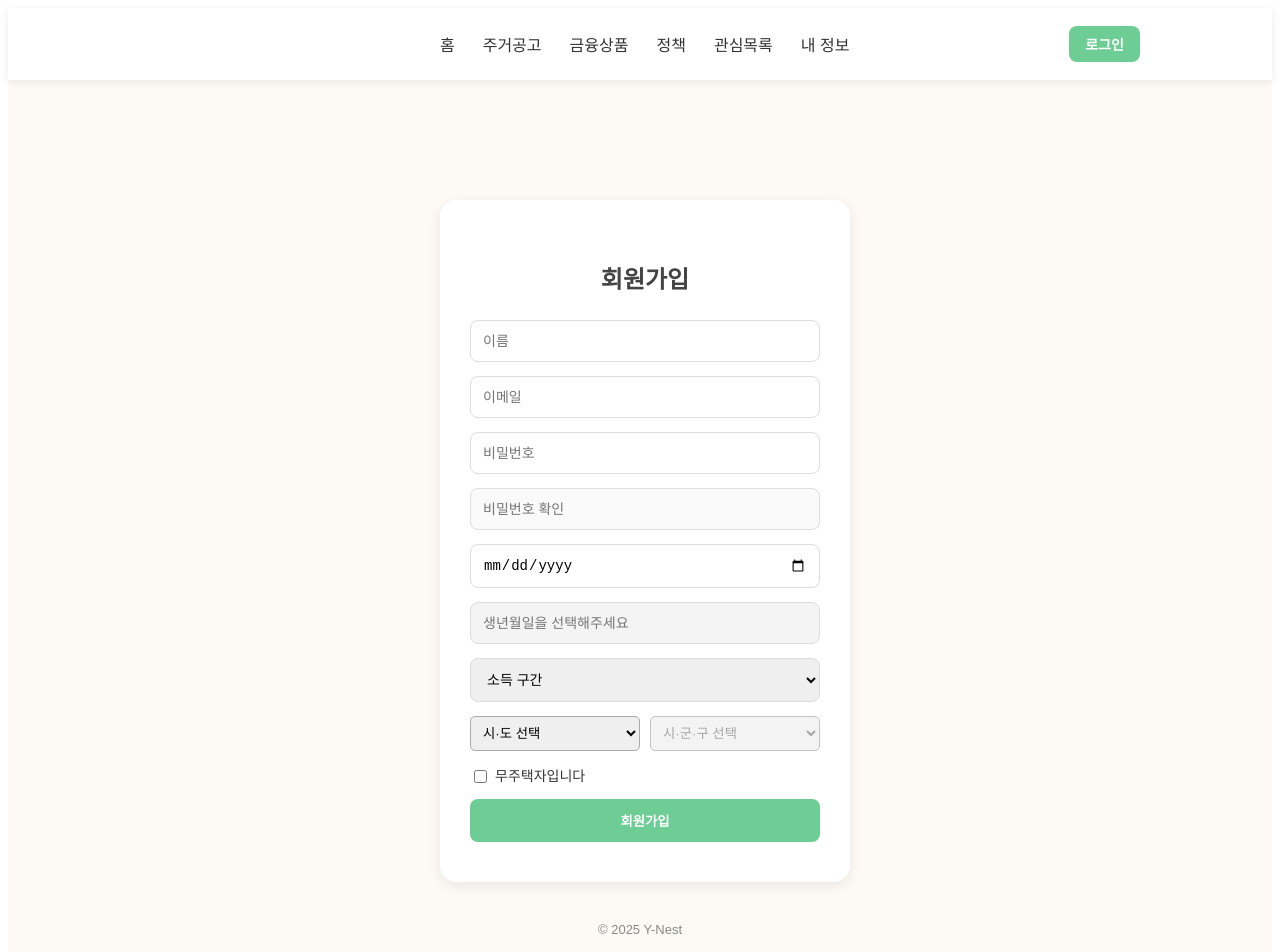
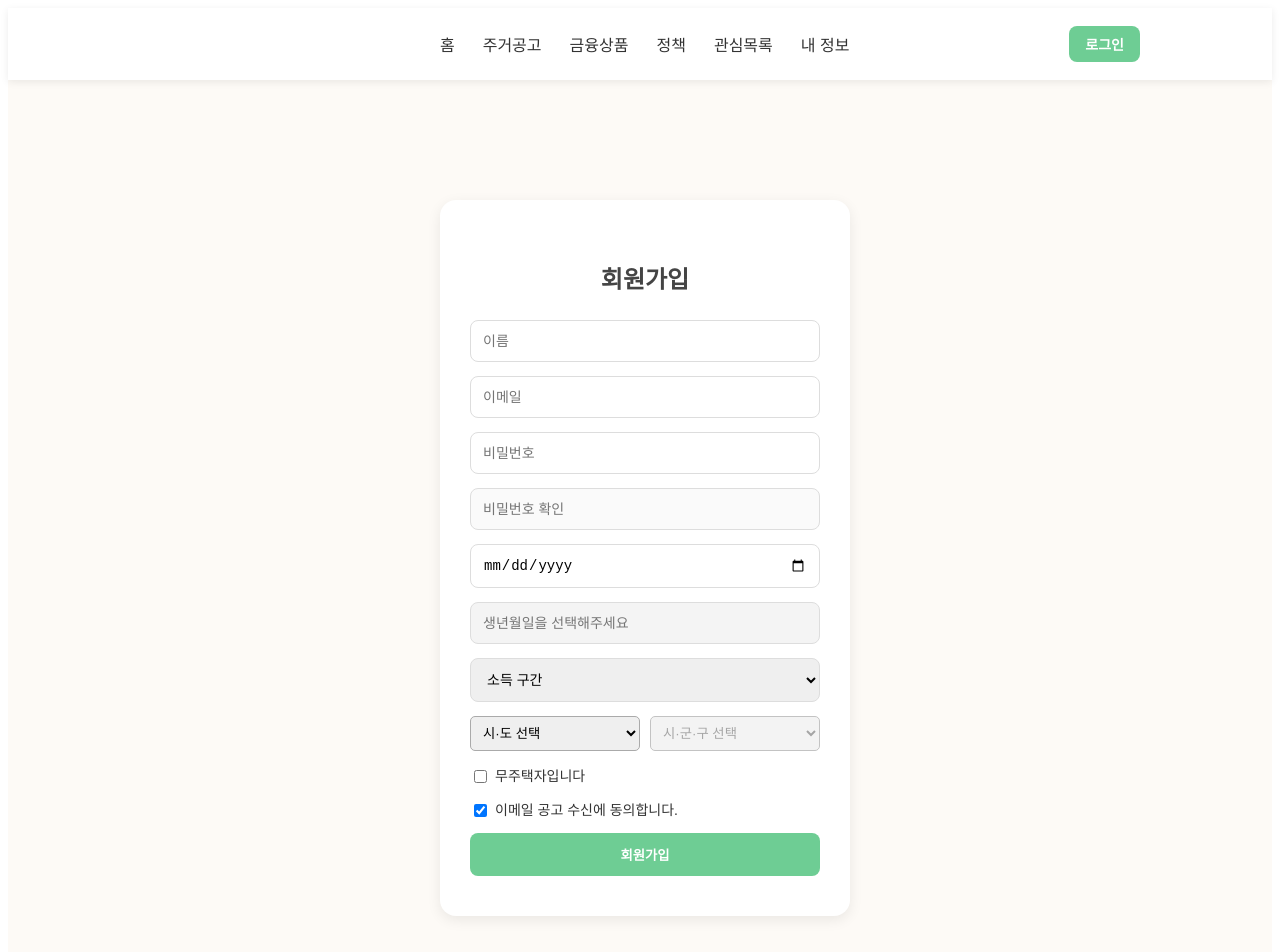
Before and after one commit to soobinny/y-nest, a React app in the folder frontend/: page /signup in a window 1280 px wide. Shown: the top 952 px of the page. Built offline with nearby package versions, Linux system fonts and the light colour scheme; the HTML template or start-up script is replaced by a standard one.

Commit message:
✨ feat: 회원가입 시 이메일 공고 수신 동의여부 체크 구현

```diff
--- a/frontend/src/pages/SignupPage.jsx
+++ b/frontend/src/pages/SignupPage.jsx
@@ -16,6 +16,7 @@ export default function SignupPage() {
     region: "",
     income_band: "",
     is_homeless: false,
+    notificationEnabled: true,
     role: "USER",
   });
   const [message, setMessage] = useState("");
@@ -56,6 +57,7 @@ export default function SignupPage() {
         income_band: form.income_band || null,
         region: `${form.province} ${form.city}` || null,
         is_homeless: form.is_homeless,
+        notificationEnabled: form.notificationEnabled,
         role: "USER",
         birthdate: form.birthdate,
       };
@@ -174,6 +176,16 @@ export default function SignupPage() {
             />
             무주택자입니다
           </label>
+          <label style={styles.checkboxLabel}>
+            <input
+              type="checkbox"
+              name="notificationEnabled"
+              checked={form.notificationEnabled}
+              onChange={handleChange}
+              style={styles.checkboxInput}
+            />
+            이메일 공고 수신에 동의합니다.
+          </label>
           <button
             type="submit"
             style={styles.button}
```
Also changed, not shown: 2 other files (tests, documents, lock files or other folders).
